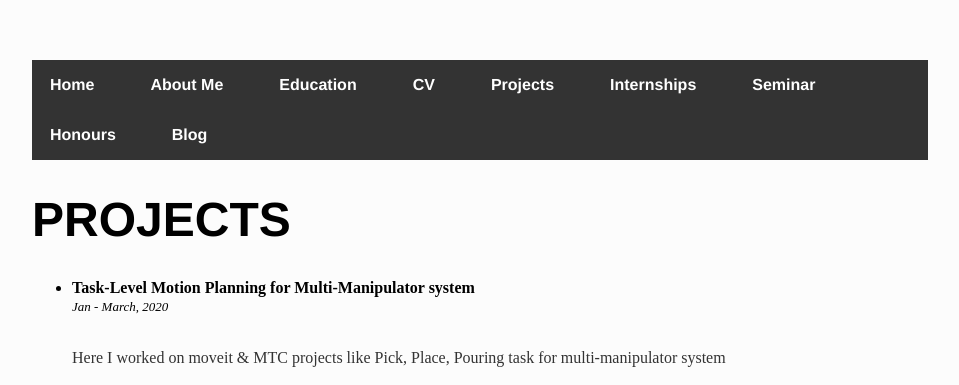
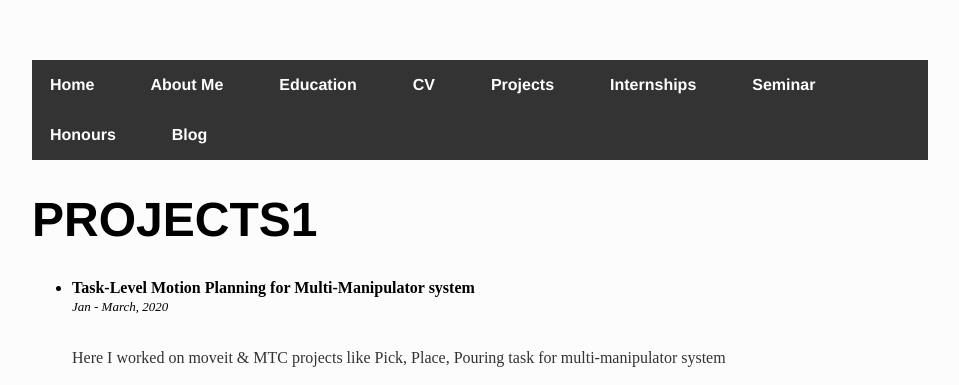
Before and after one commit to iamrajee/iamrajee.github.io, a Jekyll site: the page built from projects/index.html, in a window 1280 px wide and 900 px high. Shown: the top 385 px of the window, without its empty margins (160-1119 px from the left). Built offline with Jekyll 4.4.1, drawn with Linux system fonts in a browser that asks for light colours.

Commit message:
Update index.html

```diff
--- a/projects/index.html
+++ b/projects/index.html
@@ -3,7 +3,7 @@ layout: default
 title: PROJECTS
 ---
 <div class="blurb">
-	<h1>{{ page.title }}</h1>
+	<h1>{{ page.title }}1</h1>
 	<ul class="project_ul">
 
 
```
